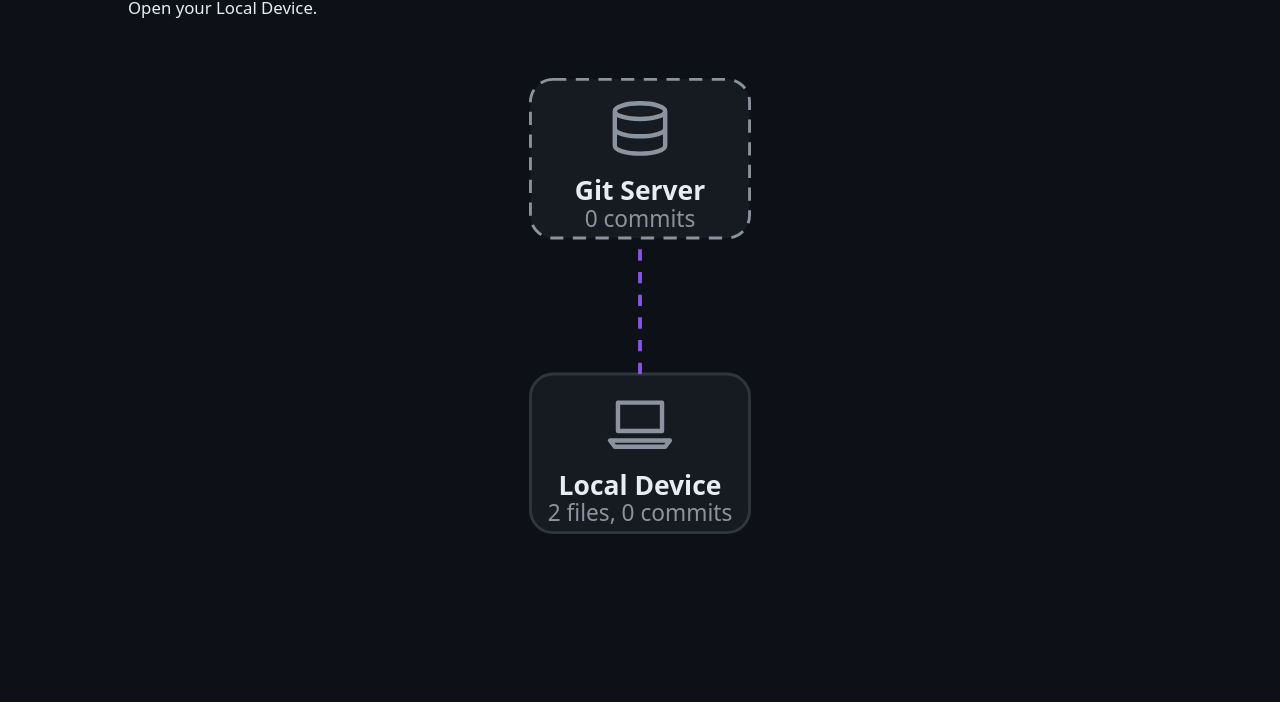
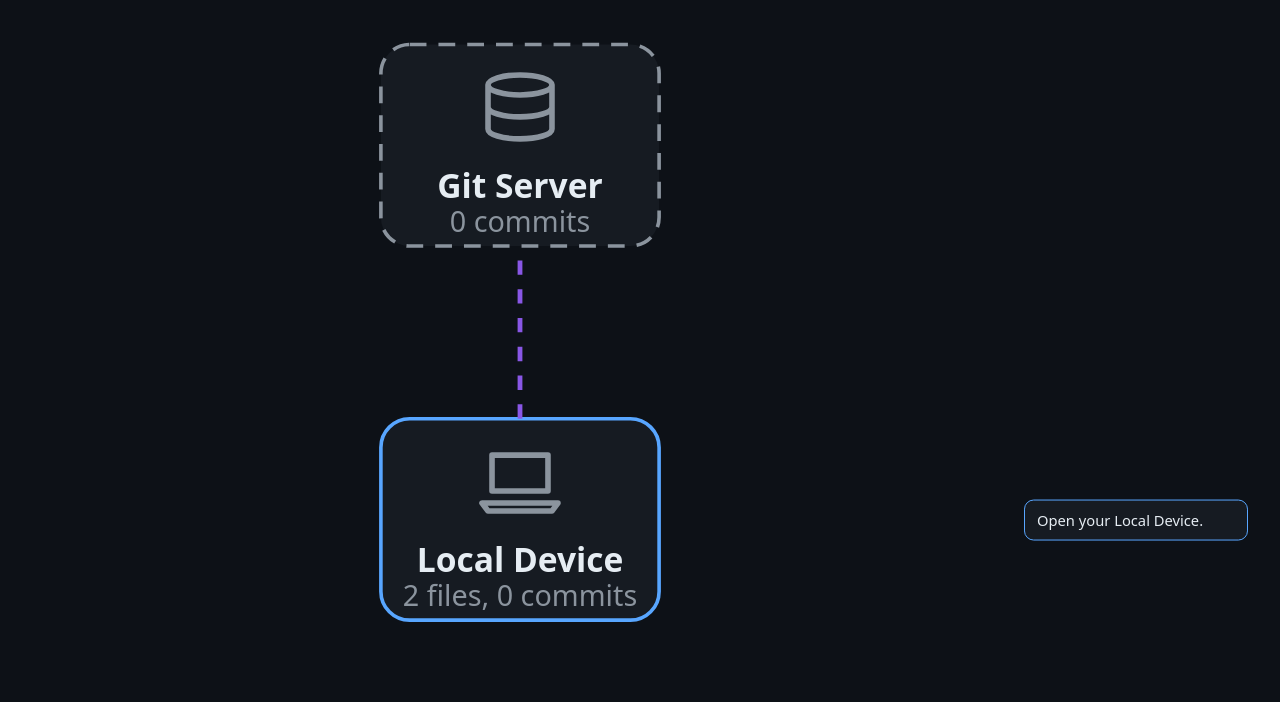
Before and after one commit to comp4020-agentic-coding-studio/comp4020-ass1-drvcarroll, a website built with Vite: page index.html in a window 1280 px wide. Shown: the part 98-800 px from the top of the page. Built offline with nearby package versions, Linux system fonts and the light colour scheme.

Commit message:
The picture is the page, and the hint points at something
Both lines of prose leave the visible page and stay in the DOM: the live
region is still the accessible mirror, and the suggestion is still read
aloud, but on screen they were the same words twice, further from the
thing than the copy that points at it. The stage now takes the height
that frees up.

The suggestion is drawn beside the picture, level with the entity row it
names, and gives that entity the pale blue border hover and focus already
use. Each stage names the entity its prompt is about, and the renderer
projects that entity's box through the same viewBox-to-pixel conversion
the inspector anchors with, recomputed on every redraw and resize.

```diff
--- a/src/graph/render.ts
+++ b/src/graph/render.ts
@@ -25,6 +25,9 @@ export interface Graph {
   // Feedback at the object it happened to. The page-level live region is the
   // accessible mirror of this, not the primary channel.
   annotate(id: string, text: string): void;
+  // The suggestion, drawn beside the entity it names and marking that entity.
+  // Passing no entity, or an entity not currently drawn, hides it.
+  hint(text: string, at?: string): void;
   onLayoutChange(handler: () => void): void;
   onSelect(handler: (id: string) => void): void;
   // Pointer-only, and never on touch: a vertical drag competes with the page
@@ -137,33 +140,55 @@ export function createGraph(
   inspector.hidden = true;
   container.append(inspector);
 
+  // The suggestion, drawn beside the picture and level with the entity it
+  // names. It is HTML for the same reason the inspector is: it wraps.
+  const hintEl = document.createElement("p");
+  hintEl.className = "hint";
+  hintEl.hidden = true;
+  container.append(hintEl);
+
   const selectHandlers: ((id: string) => void)[] = [];
   const dropHandlers: ((from: string, to: string) => void)[] = [];
   let opened: string | undefined;
+  let hinted: string | undefined;
 
   // SVG user units to pixels within the stage. Default preserveAspectRatio
-  // letterboxes, so the offset is not optional.
-  function anchor(): void {
-    if (opened === undefined) return;
-    const box = boxOf(opened);
-    if (box === undefined) return;
+  // letterboxes, so the offset is not optional. One projection, used by both
+  // things that have to sit beside an object: the inspector and the hint.
+  interface Projection {
+    px: (u: number) => number;
+    py: (u: number) => number;
+    room: number;
+  }
+
+  function project(): Projection {
     const [vx = 0, vy = 0, vw = 1, vh = 1] = scene.viewBox
       .split(/\s+/)
       .map(Number);
     const rect = svg.getBoundingClientRect();
     const base = container.getBoundingClientRect();
     const scale = Math.min(rect.width / vw, rect.height / vh);
-    const { x, y } = centre(box);
     const left = rect.left - base.left + (rect.width - vw * scale) / 2;
     const top = rect.top - base.top + (rect.height - vh * scale) / 2;
-    const px = (u: number): number => left + (u - vx) * scale;
+    return {
+      px: (u) => left + (u - vx) * scale,
+      py: (u) => top + (u - vy) * scale,
+      room: base.width,
+    };
+  }
+
+  function anchor(): void {
+    if (opened === undefined) return;
+    const box = boxOf(opened);
+    if (box === undefined) return;
+    const { x, y } = centre(box);
+    const { px, py, room } = project();
 
     // Beside the object, never on top of it: a panel that covers the thing it
     // describes breaks the one link the visitor is being asked to make. It
     // flips to whichever side has room, and only centres if neither does.
     const gap = 12;
     const width = inspector.offsetWidth;
-    const room = base.width;
     const right = px(box.x + box.w) + gap;
     const start = px(box.x) - gap;
     let side = "over";
@@ -177,10 +202,17 @@ export function createGraph(
     }
     inspector.dataset["side"] = side;
     inspector.style.setProperty("--anchor-x", `${String(anchorX)}px`);
-    inspector.style.setProperty(
-      "--anchor-y",
-      `${String(top + (y - vy) * scale)}px`,
-    );
+    inspector.style.setProperty("--anchor-y", `${String(py(y))}px`);
+  }
+
+  // Level with the row it refers to. Recomputed on every redraw and every
+  // resize, because a hint pointing at where an entity used to be is worse
+  // than no hint at all.
+  function placeHint(): void {
+    if (hinted === undefined) return;
+    const box = boxOf(hinted);
+    if (box === undefined) return;
+    hintEl.style.setProperty("--hint-y", `${String(project().py(centre(box).y))}px`);
   }
 
   function closeInspector(): void {
@@ -227,7 +259,10 @@ export function createGraph(
 
   // Resize mid-interaction is one of the things this is marked on, so the
   // anchor is recomputed rather than assumed to survive.
-  window.addEventListener("resize", anchor);
+  window.addEventListener("resize", () => {
+    anchor();
+    placeHint();
+  });
 
   function shapeFor(node: SceneNode): SVGElement[] {
     const { box } = node;
@@ -525,6 +560,7 @@ export function createGraph(
         note.setAttribute("transform", notePlacement(box, note));
     }
     anchor();
+    placeHint();
   }
 
   syncTo(scene);
@@ -545,6 +581,19 @@ export function createGraph(
     setScene(next) {
       make = next;
       syncTo(make(layout));
+    },
+    // The suggestion and the entity it names, set together: the words go
+    // beside the picture and the thing itself takes the pale blue border that
+    // hover and focus already use, so the sentence has something to point at.
+    hint(text: string, at?: string) {
+      if (hinted !== undefined) groups.get(hinted)?.removeAttribute("data-hint");
+      hinted = at !== undefined && boxOf(at) !== undefined ? at : undefined;
+      hintEl.textContent = text;
+      hintEl.hidden = text === "" || hinted === undefined;
+      if (hinted !== undefined) {
+        groups.get(hinted)?.setAttribute("data-hint", "true");
+        placeHint();
+      }
     },
     sendObject(from, to, kind) {
       const a = boxOf(from);
--- a/src/ui/app.ts
+++ b/src/ui/app.ts
@@ -30,7 +30,7 @@ import type { Layout } from "../graph/render.js";
 import { createGraph } from "../graph/render.js";
 import type { Graph } from "../graph/render.js";
 import { layout } from "../graph/layout.js";
-import { record, suggestion } from "./stages.js";
+import { record, suggested } from "./stages.js";
 
 // One sentence per entity, saying what it is. Naming the components before the
 // process is what makes the process legible, and an inspector is the right
@@ -128,8 +128,11 @@ export function start(): void {
     if (said !== null) said.textContent = text;
   };
 
-  const suggest = (text: string): void => {
+  // Said twice, deliberately: once beside the entity it points at, and once in
+  // the hidden line a screen reader reads.
+  const suggest = (text: string, at?: string): void => {
     if (promptLine !== null) promptLine.textContent = text;
+    graph.hint(text, at);
   };
 
   // Changes the world and nothing else, so typing into a file can update the
@@ -556,11 +559,12 @@ export function start(): void {
     met = record(met, world, start_);
     for (const [id, ask] of ORIENT) {
       if (!open.has(id)) {
-        suggest(ask);
+        suggest(ask, id);
         return;
       }
     }
-    suggest(suggestion(met) ?? "");
+    const next = suggested(met);
+    suggest(next?.prompt ?? "", next?.at);
   }
 
   // A closed entity opens; anything else tells you what it is. The first click
--- a/src/ui/stages.ts
+++ b/src/ui/stages.ts
@@ -13,6 +13,9 @@ export interface Stage {
   readonly id: string;
   readonly teaches: string;
   readonly prompt: string;
+  // The entity the prompt is about, so the suggestion can be drawn beside it
+  // rather than at the top of the page pointing at nothing.
+  readonly at: string;
   // Two states in, a boolean out. Comparing against the world the visitor
   // arrived to is what lets "you changed a file" be a fact about state rather
   // than a counter of clicks.
@@ -37,6 +40,7 @@ export const STAGES: readonly Stage[] = [
     id: "edit",
     teaches: "Your files are just files on your machine.",
     prompt: "Open Your Files and change a line. Watch what git does.",
+    at: "files",
     met: (world, start) =>
       JSON.stringify(world.working) !== JSON.stringify(start.working),
   },
@@ -44,30 +48,35 @@ export const STAGES: readonly Stage[] = [
     id: "stage",
     teaches: "The index is a second place on the same machine.",
     prompt: "Git has noticed. Stage that change into the index.",
+    at: "index",
     met: (world) => Object.keys(world.index).length > 0,
   },
   {
     id: "commit",
     teaches: "A commit is a snapshot with a hash, stored locally.",
     prompt: "The index is holding your change. Open it and commit.",
+    at: "index",
     met: (world) => headOid(world.local) !== undefined,
   },
   {
     id: "reuse",
     teaches: "Commits chain to a parent, and share the blobs they can.",
     prompt: "Change another file and commit that too. Watch what gets reused.",
+    at: "files",
     met: (world) => commits(world) >= 2,
   },
   {
     id: "branch",
     teaches: "A branch is a pointer, not a copy.",
     prompt: "Open the main chip. A branch is just a name for a commit.",
+    at: "git",
     met: (world) => local(world).length >= 2,
   },
   {
     id: "checkout",
     teaches: "Checking out is what puts different files on your disk.",
     prompt: "Check out your new branch and commit something on it.",
+    at: "git",
     met: (world) =>
       world.local.head.kind === "branch" && world.local.head.name !== "main",
   },
@@ -75,12 +84,14 @@ export const STAGES: readonly Stage[] = [
     id: "push",
     teaches: "The server is a different computer, and push is the only way up.",
     prompt: "Nothing has left your machine yet. Open the Git Server and push.",
+    at: "server",
     met: (world) => headOid(world.remote) !== undefined,
   },
   {
     id: "diverged",
     teaches: "A push is refused when the server holds work you do not.",
     prompt: "Let a teammate push from the Git Server, then try to push again.",
+    at: "server",
     met: (world) => {
       const theirs = headOid(world.remote);
       const mine = headOid(world.local);
@@ -92,6 +103,7 @@ export const STAGES: readonly Stage[] = [
     id: "merge",
     teaches: "A merge commit has two parents, and that is the whole of it.",
     prompt: "Fetch their work, then merge origin/main from your branch chip.",
+    at: "git",
     met: (world) =>
       Object.values(world.local.objects).some(
         (o) => o.kind === "commit" && o.parents.length >= 2,
@@ -101,18 +113,21 @@ export const STAGES: readonly Stage[] = [
     id: "stash",
     teaches: "Stash is a commit off to the side, not a special place.",
     prompt: "Change a file, then try to check out another branch. Then stash.",
+    at: "files",
     met: (world) => Object.keys(world.local.refs).includes(STASH),
   },
   {
     id: "rebase",
     teaches: "Replaying changes the hashes, because a commit includes its parent.",
     prompt: "Diverged again? Replay your work onto theirs instead of merging.",
+    at: "git",
     met: (world) => unreachable(world).length > 0,
   },
   {
     id: "conflict",
     teaches: "A conflict is a state, resolved with the verbs you already have.",
     prompt: "Change README.md yourself, let them change it too, and merge.",
+    at: "files",
     met: (world) => (world.merging?.conflicts.length ?? 0) > 0,
   },
 ];
@@ -132,6 +147,10 @@ export function record(
 
 // The first concept not yet shown, whatever order they arrived in. Undefined
 // once they are all met: the scaffolding retires and free play begins.
+export function suggested(met: ReadonlySet<string>): Stage | undefined {
+  return STAGES.find((stage) => !met.has(stage.id));
+}
+
 export function suggestion(met: ReadonlySet<string>): string | undefined {
-  return STAGES.find((stage) => !met.has(stage.id))?.prompt;
+  return suggested(met)?.prompt;
 }
--- a/styles.css
+++ b/styles.css
@@ -48,9 +48,16 @@
   background: var(--panel);
 }
 
+/* A heading and a picture, and the picture takes everything left over. */
 body {
+  display: flex;
+  flex-direction: column;
+
+  /* A definite height, not a minimum: the picture sizes itself against this,
+     and a percentage height has nothing to resolve against a minimum. */
+  height: 100dvh;
   margin: 0;
-  padding: 2rem 1.25rem 3rem;
+  padding: 1.5rem 1.25rem;
   font-family: system-ui, sans-serif;
   line-height: 1.6;
   color: var(--ink);
@@ -58,7 +65,12 @@ body {
 }
 
 main {
-  max-width: 64rem;
+  display: flex;
+  flex: 1;
+  flex-direction: column;
+  min-height: 0;
+  width: 100%;
+  max-width: 76rem;
   margin: 0 auto;
 }
 
@@ -68,31 +80,54 @@ h1 {
   line-height: 1.1;
 }
 
-/* One suggestion of what to do next, one consequence of what just happened.
-   Two lines of prose on this page, ever. */
-.prompt {
-  margin: 0 0 0.75rem;
-  font-size: 1.05rem;
-}
-
+/* One suggestion of what to do next, one consequence of what just happened -
+   both spoken, neither printed. The suggestion is drawn beside the entity it
+   names and feedback lands on the object, so on screen these two would be the
+   same words twice, further from the thing than the copy that points at it. */
+.prompt,
 .said {
-  min-height: 1.6em;
-  margin: 0.75rem 0 0;
-  color: var(--muted);
-  font-size: 0.95rem;
+  position: absolute;
+  width: 1px;
+  height: 1px;
+  overflow: hidden;
+  clip-path: inset(50%);
+  white-space: nowrap;
 }
 
 .stage {
   position: relative;
+  flex: 1;
+  min-height: 0;
+
+  /* The lane the suggestion lives in, reserved rather than overlaid: a hint
+     that covers part of the picture is a hint that has to be dismissed. */
+  padding-inline-end: 15rem;
 }
 
-/* Width fills the measure, but a short picture must not be magnified to fill
-   it. Capping the height lets preserveAspectRatio centre the drawing instead. */
+/* Beside the picture and level with the entity it names, which is the whole
+   difference between telling someone what to do and showing them where. */
+.hint {
+  position: absolute;
+  inset-inline-end: 0;
+  top: var(--hint-y, 50%);
+  width: 14rem;
+  margin: 0;
+  padding: 0.55rem 0.75rem;
+  border: 1px solid var(--accent);
+  border-radius: var(--radius);
+  background: var(--panel);
+  font-size: 0.92rem;
+  line-height: 1.45;
+  transform: translateY(-50%);
+  transition: top 260ms ease;
+}
+
+/* The picture is the page, so it takes the box it is given and
+   preserveAspectRatio centres the drawing inside it. */
 .stage svg {
   display: block;
   width: 100%;
-  height: auto;
-  max-height: 68vh;
+  height: 100%;
 }
 
 /* ---- the shapes ---- */
@@ -134,6 +169,12 @@ h1 {
   fill: var(--remote);
   stroke: var(--muted);
   stroke-dasharray: 7 5;
+}
+
+/* The other half of the sentence: the thing itself, in the same pale blue
+   hover and focus already use, so the border means one thing everywhere. */
+.node[data-hint="true"] .shape {
+  stroke: var(--accent);
 }
 
 .node:hover .shape {
@@ -460,6 +501,20 @@ svg[data-dragging] [data-node="index"] .shape {
 }
 
 @media (width <= 700px) {
+  /* No lane to the side at this width, so the hint sits under the picture and
+     keeps pointing by colour instead of by position. */
+  .stage {
+    padding-inline-end: 0;
+    padding-block-end: 4.5rem;
+  }
+
+  .hint {
+    top: auto;
+    bottom: 0;
+    width: 100%;
+    transform: none;
+  }
+
   /* No room to anchor beside anything, so it becomes a sheet. */
   .inspector {
     position: fixed;
```
Also changed, not shown: index.html (+4 -4 lines).
